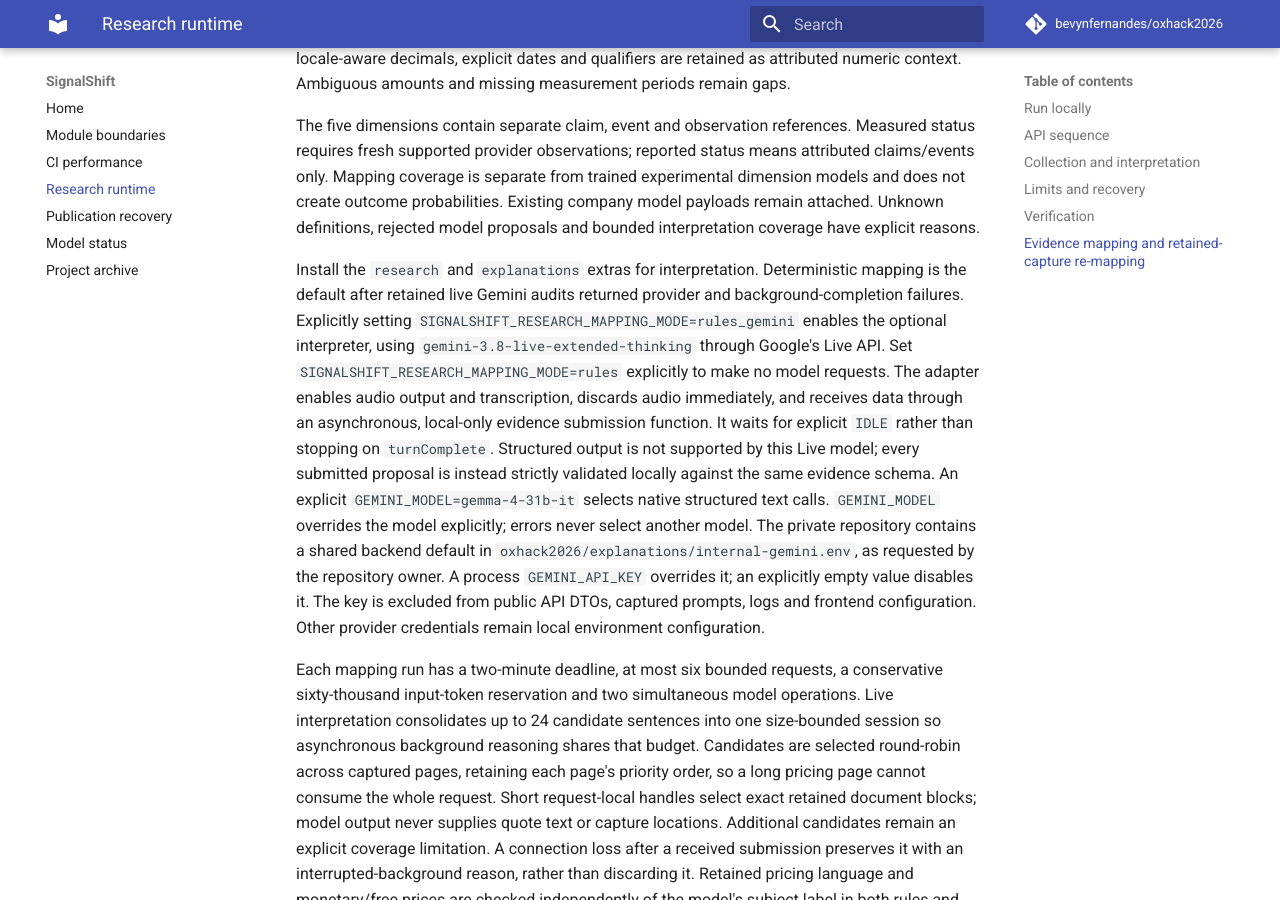
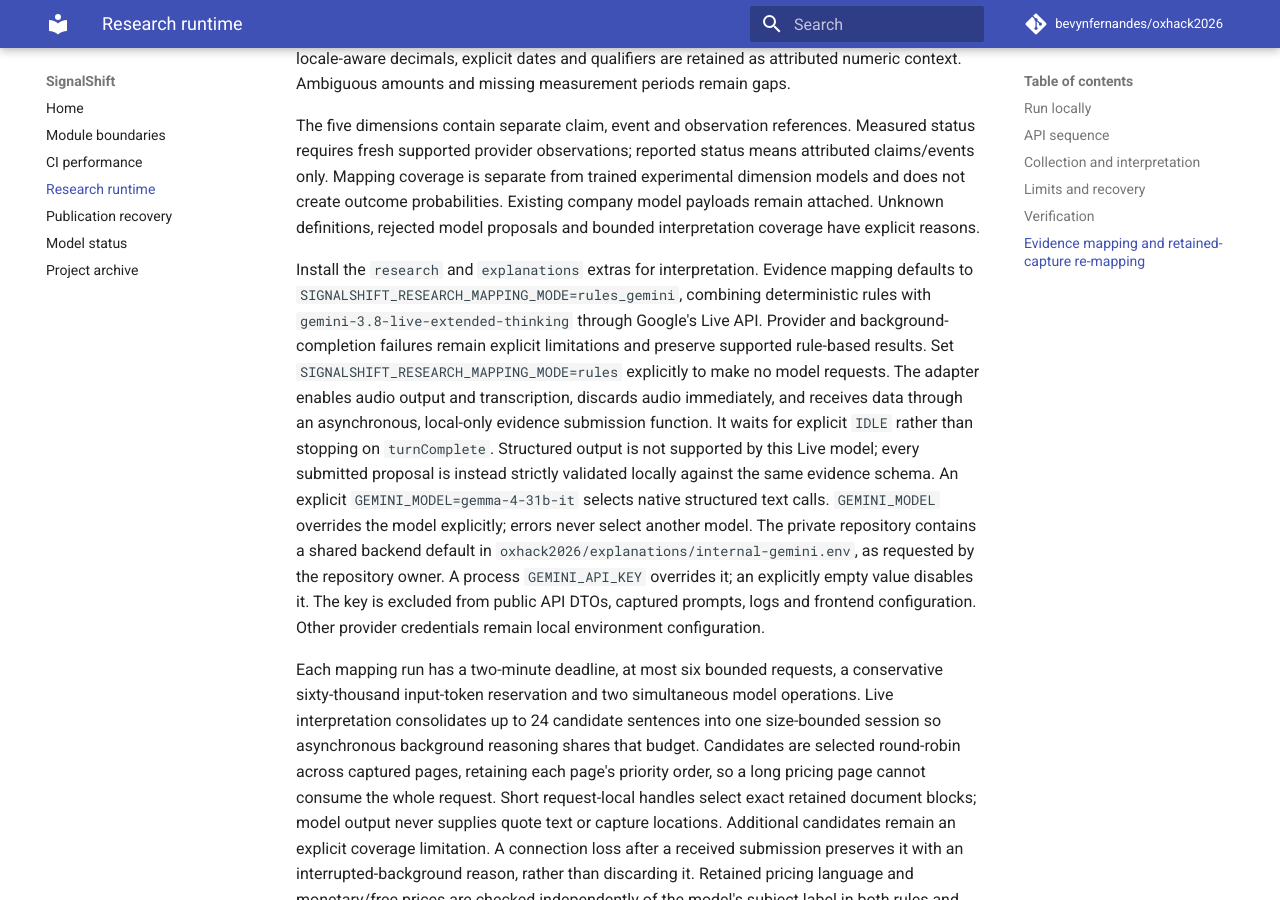
Before and after one commit to bevynfernandes/oxhack2026, an MkDocs documentation site: the page built from docs/tasks/dev3/research-v2.md, in a window 1280 px wide and 900 px high, scrolled down 3348 px. Built offline with MkDocs 1.6.1 and Material for MkDocs 9.7.7, drawn with Linux system fonts in a browser that asks for light colours; comment, search, counter and statistics services are not loaded.

Commit message:
Enable Gemini evidence interpretation by default

```diff
--- a/docs/tasks/dev3/research-v2.md
+++ b/docs/tasks/dev3/research-v2.md
@@ -147,11 +147,11 @@
 company model payloads remain attached. Unknown definitions, rejected model
 proposals and bounded interpretation coverage have explicit reasons.
 
-Install the `research` and `explanations` extras for interpretation. Deterministic
-mapping is the default after retained live Gemini audits returned provider and
-background-completion failures. Explicitly setting
-`SIGNALSHIFT_RESEARCH_MAPPING_MODE=rules_gemini` enables the optional interpreter,
-using `gemini-3.8-live-extended-thinking` through Google's Live API. Set
+Install the `research` and `explanations` extras for interpretation. Evidence
+mapping defaults to `SIGNALSHIFT_RESEARCH_MAPPING_MODE=rules_gemini`, combining
+deterministic rules with `gemini-3.8-live-extended-thinking` through Google's Live
+API. Provider and background-completion failures remain explicit limitations
+and preserve supported rule-based results. Set
 `SIGNALSHIFT_RESEARCH_MAPPING_MODE=rules` explicitly to make no model requests.
 The adapter enables audio output and transcription, discards audio immediately,
 and receives data through an asynchronous, local-only evidence submission function.
```
Also changed, not shown: FINAL_DEMO.md (+3 -2 lines), README.md (+3 -2 lines), deploy/local/README.md (+3 -1 lines), docs/product/free-source-decisions.md (+3 -2 lines), docs/tasks/dev2/startup-outlook-contract.md (+2 -1 lines), 5 other files.
